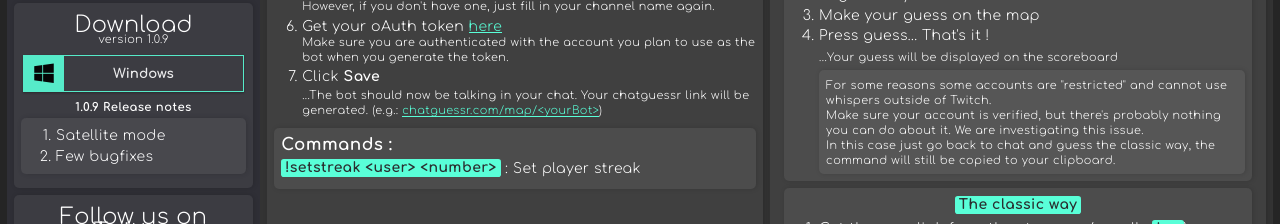
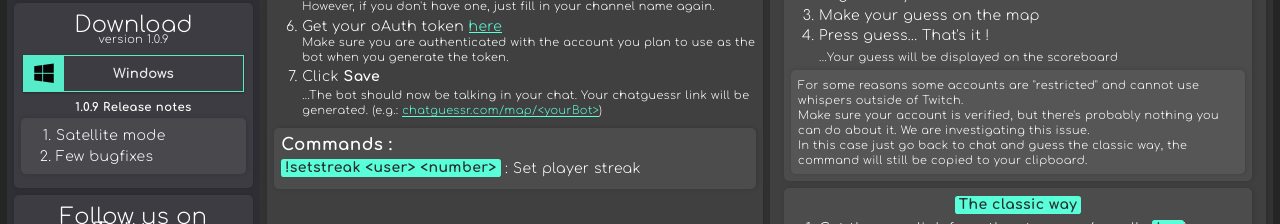
Before and after one commit to tzhf/chatguessr-client, a Nuxt app: page / in a window 1280 px wide. Shown: the part 176-400 px from the top of the page. Built offline with nearby package versions, Linux system fonts and the light colour scheme; no server answers.

Commit message:
homepage edit

```diff
--- a/pages/index.vue
+++ b/pages/index.vue
@@ -47,14 +47,14 @@
 							<li>Make your guess on the map<br /></li>
 							<li>Press guess... That's it !</li>
 							<p><small>...Your guess will be displayed on the scoreboard</small></p>
-							<div class="card">
-								<small
-									>For some reasons some accounts are "restricted" and cannot use whispers outside of Twitch. <br />
-									Make sure your account is verified, but there's probably nothing you can do about it. We are investigating this issue.<br />
-									In this case just go back to chat and guess the classic way, the command will still be copied to your clipboard.</small
-								>
-							</div>
 						</ol>
+						<div class="card">
+							<small>
+								For some reasons some accounts are "restricted" and cannot use whispers outside of Twitch. <br />
+								Make sure your account is verified, but there's probably nothing you can do about it. We are investigating this issue.<br />
+								In this case just go back to chat and guess the classic way, the command will still be copied to your clipboard.
+							</small>
+						</div>
 					</div>
 					<div class="card">
 						<p class="text-center"><span class="badge bg-primary">The classic way</span></p>
```
